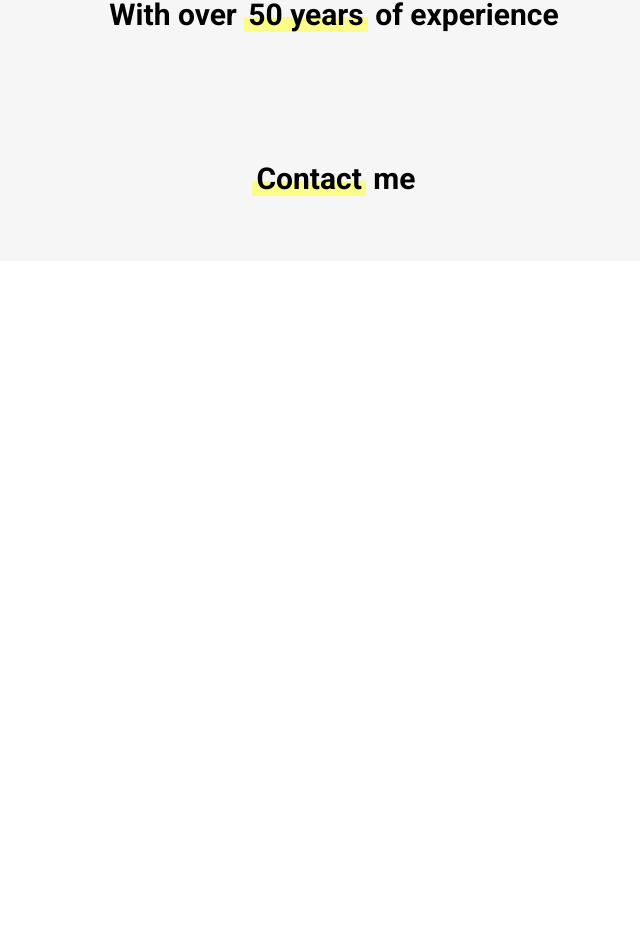
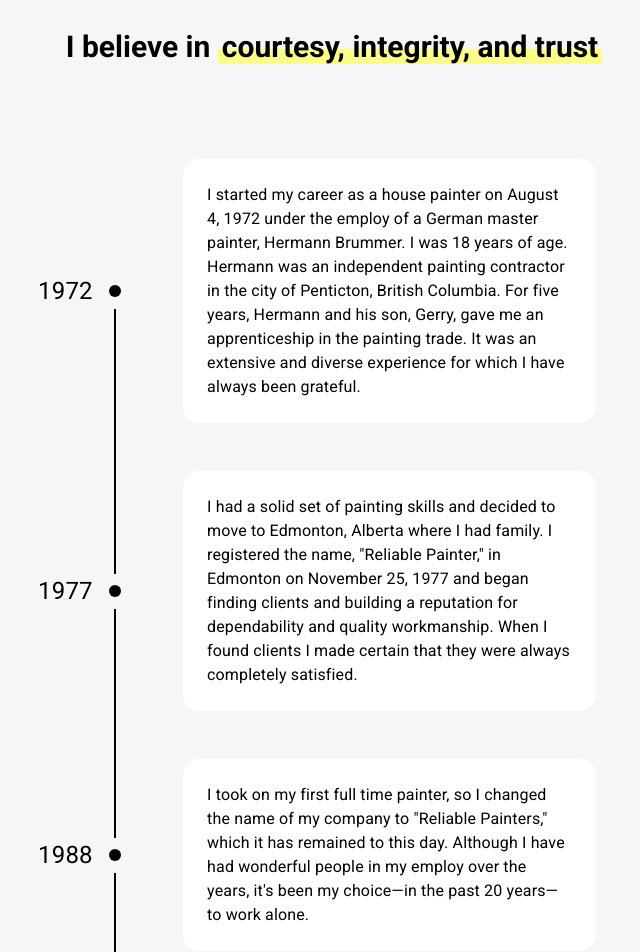
Before and after one commit to tlannigan/reliable-painter-react, a React (Create React App) app: page / in a window 1280 px wide. Shown: the part 1667-2619 px from the top of the page, without its empty margins (306-946 px from the left). Before the commit the page ends 1928 px from the top, so only its background shows below. Built offline with nearby package versions, Linux system fonts and the light colour scheme.

Commit message:
Implement timeline section

```diff
--- a/src/App.js
+++ b/src/App.js
@@ -1,30 +1,36 @@
+import ContactSection from './components/contact/ContactSection';
 import DividingHeader from './components/DividingHeader';
 import EstimateSection from './components/estimates/EstimateSection';
 import Header from './components/Header';
 import ReviewSection from './components/reviews/ReviewSection';
+import TimelineSection from './components/timeline/TimelineSection';
 
 function App() {
   return (
-    <div className="App max-w-screen-lg mx-auto roboto">
+    <div className="App max-w-screen-lg mx-auto md:p-8 p-4 roboto">
       <Header />
       <EstimateSection />
 
       <DividingHeader
         before={"Hi, I'm "}
         underlined={"Nathan"}
-        after={", a master painter"} />
+        after={", a master painter with over 50 years of experience"} />
 
       <ReviewSection />
 
       <DividingHeader
-        before={'With over '}
-        underlined={'50 years'}
-        after={' of experience'} />
+        before={'I believe in '}
+        underlined={'courtesy, integrity, and trust'}
+        after={''} />
+
+      <TimelineSection />
 
       <DividingHeader
         before={''}
         underlined={'Contact'}
         after={' me'} />
+
+      <ContactSection />
     </div>
   );
 }
--- a/src/components/timeline/TimelineDates.js
+++ b/src/components/timeline/TimelineDates.js
@@ -1,9 +1,82 @@
 import React, { Component } from 'react'
+import { Timeline, TimelineConnector, TimelineContent, TimelineDot, TimelineItem, TimelineOppositeContent, TimelineSeparator } from '@mui/lab';
 
 export class TimelineDates extends Component {
   render() {
     return (
-      <div>TimelineDates</div>
+      <div>
+        <Timeline>
+          <TimelineItem>
+            <TimelineOppositeContent className='timeline-year-container'>
+              <p className='timeline-year'>1972</p>
+            </TimelineOppositeContent>
+            <TimelineSeparator className='timeline-separator-start timeline-separator'>
+              <TimelineDot className='black no-box-shadow' />
+              <TimelineConnector className='black timeline-first-and-last-separator' />
+            </TimelineSeparator>
+            <TimelineContent className='timeline-story-container'>
+              <div className='section'>
+                I started my career as a house painter on August 4, 1972 under the employ of a German master painter, Hermann Brummer. I was 18 years of age.
+                Hermann was an independent painting contractor in the city of Penticton, British Columbia.
+                For five years, Hermann and his son, Gerry, gave me an apprenticeship in the painting trade. It was an extensive and diverse experience for which I have always been grateful.
+              </div>
+            </TimelineContent>
+          </TimelineItem>
+
+          <TimelineItem>
+            <TimelineOppositeContent className='timeline-year-container'>
+              <p className='timeline-year'>1977</p>
+            </TimelineOppositeContent>
+            <TimelineSeparator className='timeline-separator'>
+              <TimelineConnector className='black' />
+              <TimelineDot className='black no-box-shadow' />
+              <TimelineConnector className='black' />
+            </TimelineSeparator>
+            <TimelineContent className='timeline-story-container'>
+              <div className='section'>
+                I had a solid set of painting skills and decided to move to Edmonton, Alberta where I had family.
+                I registered the name, "Reliable Painter," in Edmonton on November 25, 1977 and began finding clients and building a reputation for dependability and quality workmanship.
+                When I found clients I made certain that they were always completely satisfied.
+              </div>
+            </TimelineContent>
+          </TimelineItem>
+
+          <TimelineItem>
+            <TimelineOppositeContent className='timeline-year-container'>
+              <p className='timeline-year'>1988</p>
+            </TimelineOppositeContent>
+            <TimelineSeparator className='timeline-separator'>
+              <TimelineConnector className='black' />
+              <TimelineDot className='black no-box-shadow' />
+              <TimelineConnector className='black' />
+            </TimelineSeparator>
+            <TimelineContent className='timeline-story-container'>
+              <div className='section'>
+                I took on my first full time painter, so I changed the name of my company to "Reliable Painters," which it has remained to this day.
+                Although I have had wonderful people in my employ over the years, it's been my choice—in the past 20 years—to work alone.
+              </div>
+            </TimelineContent>
+          </TimelineItem>
+
+          <TimelineItem>
+            <TimelineOppositeContent className='timeline-year-container'>
+              <p className='timeline-year'>2024</p>
+            </TimelineOppositeContent>
+            <TimelineSeparator className='timeline-separator'>
+              <TimelineConnector className='black timeline-first-and-last-separator' />
+              <TimelineDot className='black no-box-shadow' />
+            </TimelineSeparator>
+            <TimelineContent className='timeline-story-container'>
+              <div className='section'>
+                The 50+ years since I first picked up a paint brush have flown by.
+                Reliable Painters is a name that is trusted by home owners in Edmonton and the surrounding area.
+                In over 50 years of continuous business, there has never been a complaint to the Better Business Bureau in regards to my services.
+              </div>
+            </TimelineContent>
+          </TimelineItem>
+
+        </Timeline>
+      </div>
     )
   }
 }
--- a/src/components/timeline/TimelineSection.js
+++ b/src/components/timeline/TimelineSection.js
@@ -1,10 +1,11 @@
 import React, { Component } from 'react'
+import TimelineDates from './TimelineDates'
 
 export class TimelineSection extends Component {
   render() {
     return (
-      <div>
-
+      <div id="about">
+        <TimelineDates />
       </div>
     )
   }
--- a/src/index.css
+++ b/src/index.css
@@ -26,6 +26,10 @@ code {
   padding: 1.5rem;
 }
 
+.section-border {
+  border-radius: 16px;
+}
+
 .roboto {
   font-family: 'Roboto', sans-serif;
 }
@@ -43,3 +47,48 @@ code {
   padding: 0 4px;
   box-shadow: inset 0 -0.5em 0 0 #FBFD88;
 }
+
+.svg-blue {
+  filter: invert(29%) sepia(97%) saturate(7499%) hue-rotate(209deg) brightness(94%) contrast(101%);
+}
+
+.timeline-separator {
+  margin-right: 5% !important;
+}
+
+.timeline-separator-start {
+  justify-content: flex-end;
+}
+
+.timeline-separator-end {
+  justify-content: flex-start;
+}
+
+.timeline-year {
+  font-size: 24px !important;
+}
+
+.timeline-year-container {
+  display: flex;
+  align-items: center;
+  justify-content: flex-end;
+  flex-grow: 0.5 !important;
+}
+
+.timeline-first-and-last-separator {
+  flex-grow: 0.5 !important;
+}
+
+.timeline-story-container {
+  margin-right: 20% !important;
+  padding-bottom: 1.5rem !important;
+  padding-top: 1.5rem !important;
+}
+
+.black {
+  background-color: #000 !important;
+}
+
+.no-box-shadow {
+  box-shadow: none !important;
+}
```
